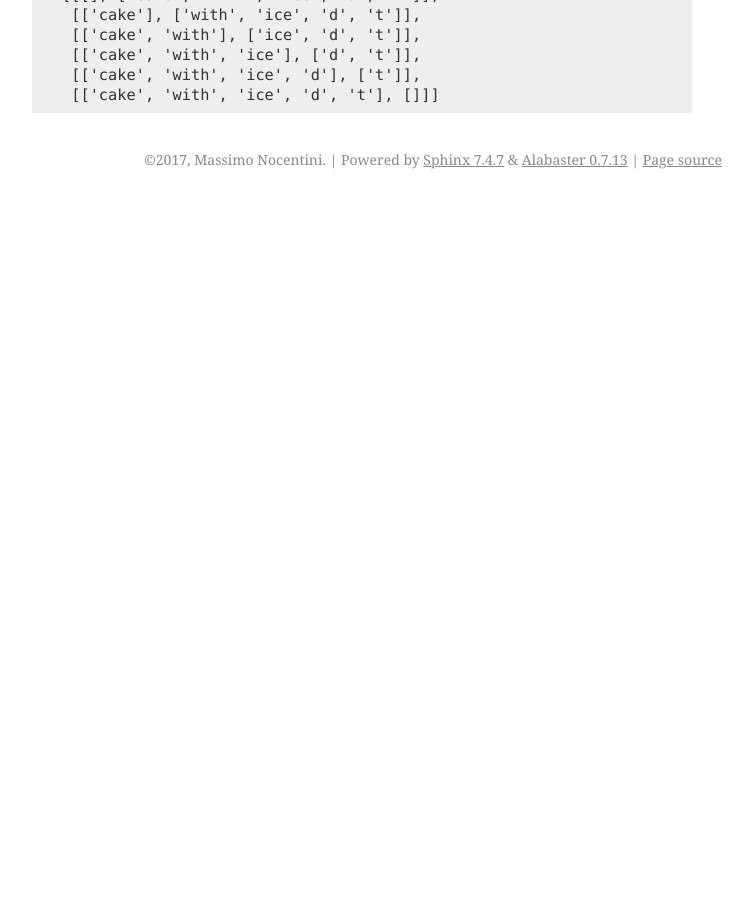
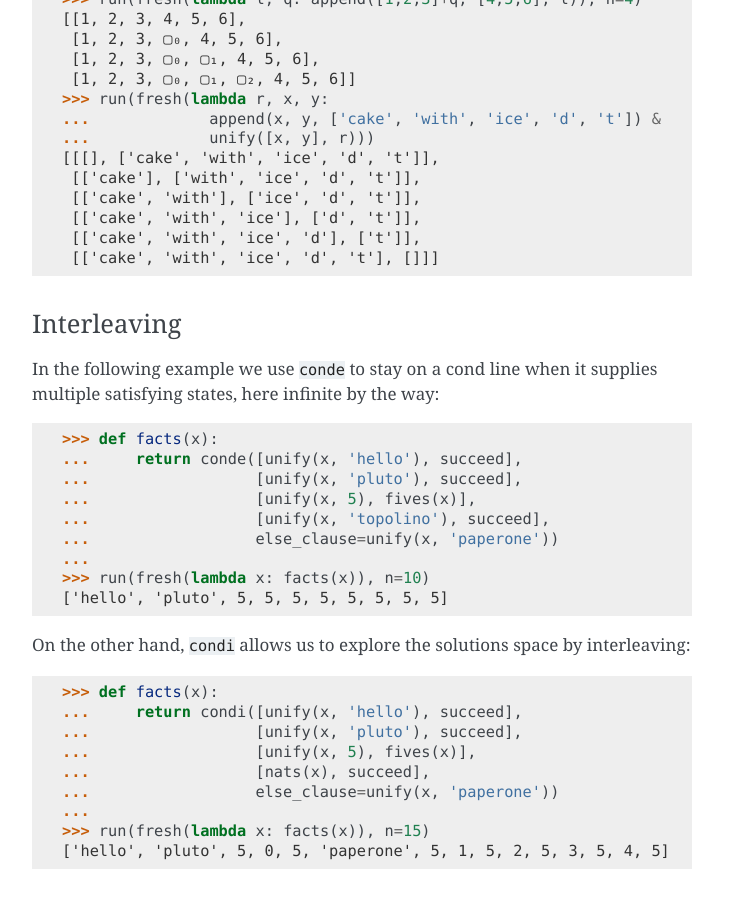
Before and after one commit to massimo-nocentini/microkanrenpy, a Sphinx documentation site: the page built from docs/source/primer.rst, in a window 1280 px wide and 900 px high, scrolled down 6087 px. Shown: the whole window, without its empty margins (388-1141 px from the left). Built offline with Sphinx 7.4.7, drawn with Linux system fonts in a browser that asks for light colours; before the commit the page ends 6286 px from its top, so only the background shows below that; some of the changed text lies outside the part shown.

Commit message:
Add two examples about father-grandfather relation and condi for interleaving with `fives` and `nats`.
[ci skip]

```diff
--- a/docs/source/primer.rst
+++ b/docs/source/primer.rst
@@ -178,15 +178,24 @@
 
 ``conde``
 ~~~~~~~~~
-The following simple example resembles facts declaration in Prolog:
+The following simple example resembles facts declaration in Prolog about the father and
+grandfather toy example:
 
 .. doctest::
 
-    >>> run(fresh(lambda q: conde([unify(q, 'orange'), succeed],
-    ...                           [unify(q, 'lemon'), fail],
-    ...                           [unify(q, 'pear'), succeed],
-    ...                           [unify(q, 'apple'), succeed])))
-    ['orange', 'pear', 'apple']
+    >>> def father(p, s):
+    ...     return conde([unify(p, 'paul'), unify(s, 'jason')],
+    ...                  [unify(p, 'john'), unify(s, 'henry')],
+    ...                  [unify(p, 'jason'), unify(s, 'tom')],
+    ...                  [unify(p, 'peter'), unify(s, 'brian')],
+    ...                  [unify(p, 'tom'), unify(s, 'peter')])
+    ...
+    >>> def grand_father(g, s):
+    ...     return fresh(lambda p: father(g, p) & father(p, s))
+    ...
+    >>> run(fresh(lambda rel, p, s: grand_father(p, s) & unify([p, s], rel)))
+    [['paul', 'tom'], ['jason', 'peter'], ['tom', 'brian']]
+
 
 ``η-inversion``
 ~~~~~~~~~~~~~~~
@@ -329,3 +338,37 @@
      [['cake', 'with', 'ice'], ['d', 't']],
      [['cake', 'with', 'ice', 'd'], ['t']],
      [['cake', 'with', 'ice', 'd', 't'], []]]
+
+
+Interleaving
+~~~~~~~~~~~~
+
+In the following example we use ``conde`` to stay on a cond line when it
+supplies multiple satisfying states, here infinite by the way:
+
+.. doctest::
+
+    >>> def facts(x):
+    ...     return conde([unify(x, 'hello'), succeed],
+    ...                  [unify(x, 'pluto'), succeed],
+    ...                  [unify(x, 5), fives(x)],
+    ...                  [unify(x, 'topolino'), succeed],
+    ...                  else_clause=unify(x, 'paperone'))
+    ...
+    >>> run(fresh(lambda x: facts(x)), n=10)
+    ['hello', 'pluto', 5, 5, 5, 5, 5, 5, 5, 5]
+
+On the other hand, ``condi`` allows us to explore the solutions space by
+interleaving:
+
+.. doctest::
+
+    >>> def facts(x):
+    ...     return condi([unify(x, 'hello'), succeed],
+    ...                  [unify(x, 'pluto'), succeed],
+    ...                  [unify(x, 5), fives(x)],
+    ...                  [nats(x), succeed],
+    ...                  else_clause=unify(x, 'paperone'))
+    ...
+    >>> run(fresh(lambda x: facts(x)), n=15)
+    ['hello', 'pluto', 5, 0, 5, 'paperone', 5, 1, 5, 2, 5, 3, 5, 4, 5]
```
